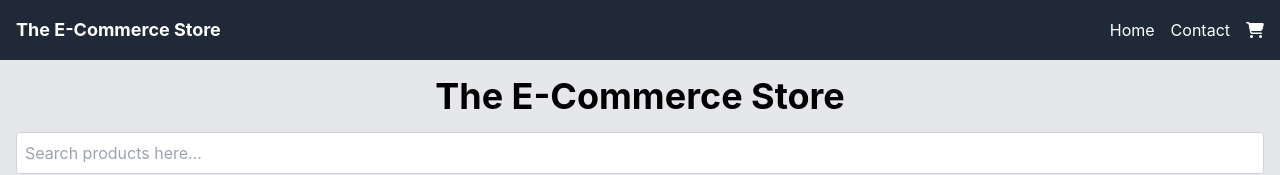
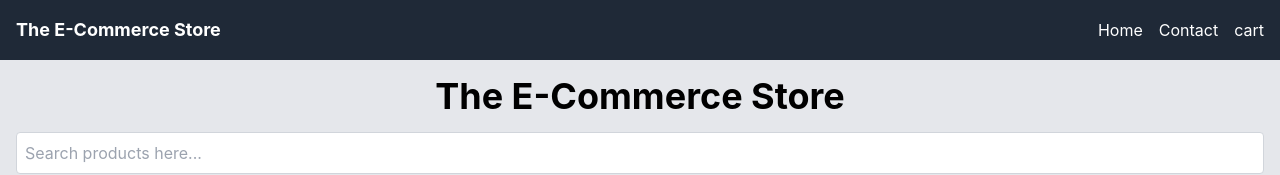
Before and after one commit to kmcarlson/JS_Frameworks_CA, a React (Create React App) app in the folder jsframeworksca/: page / in a window 1280 px wide. Shown: the top 175 px of the page. Built offline with nearby package versions, Linux system fonts and the light colour scheme; no server answers.

Commit message:
remove fortawesome

```diff
--- a/jsframeworksca/package.json
+++ b/jsframeworksca/package.json
@@ -3,9 +3,6 @@
   "version": "0.1.0",
   "private": true,
   "dependencies": {
-    "@fortawesome/fontawesome-svg-core": "^6.5.1",
-    "@fortawesome/free-solid-svg-icons": "^6.5.1",
-    "@fortawesome/react-fontawesome": "^0.2.0",
     "@testing-library/jest-dom": "^5.17.0",
     "@testing-library/react": "^13.4.0",
     "@testing-library/user-event": "^13.5.0",
--- a/jsframeworksca/src/comp/Layout/navigation.js
+++ b/jsframeworksca/src/comp/Layout/navigation.js
@@ -1,7 +1,7 @@
 import React from "react";
 import { Link } from "react-router-dom";
-import { FontAwesomeIcon } from "@fortawesome/react-fontawesome"
-import { faShoppingCart } from "@fortawesome/free-solid-svg-icons";
+// import { FontAwesomeIcon } from "@fortawesome/react-fontawesome"
+// import { faShoppingCart } from "@fortawesome/free-solid-svg-icons";
 
 const Navigation = () => {
   return (
@@ -13,7 +13,8 @@ const Navigation = () => {
         Contact
       </Link>
       <Link to="/cart" className="text-white hover:text-gray-300">
-        <FontAwesomeIcon icon={faShoppingCart} />
+        {/* <FontAwesomeIcon icon={faShoppingCart} /> */}
+        <p>cart</p>
       </Link>
     </nav>
   );
```
Also changed, not shown: 1 other file (tests, documents, lock files or other folders).
